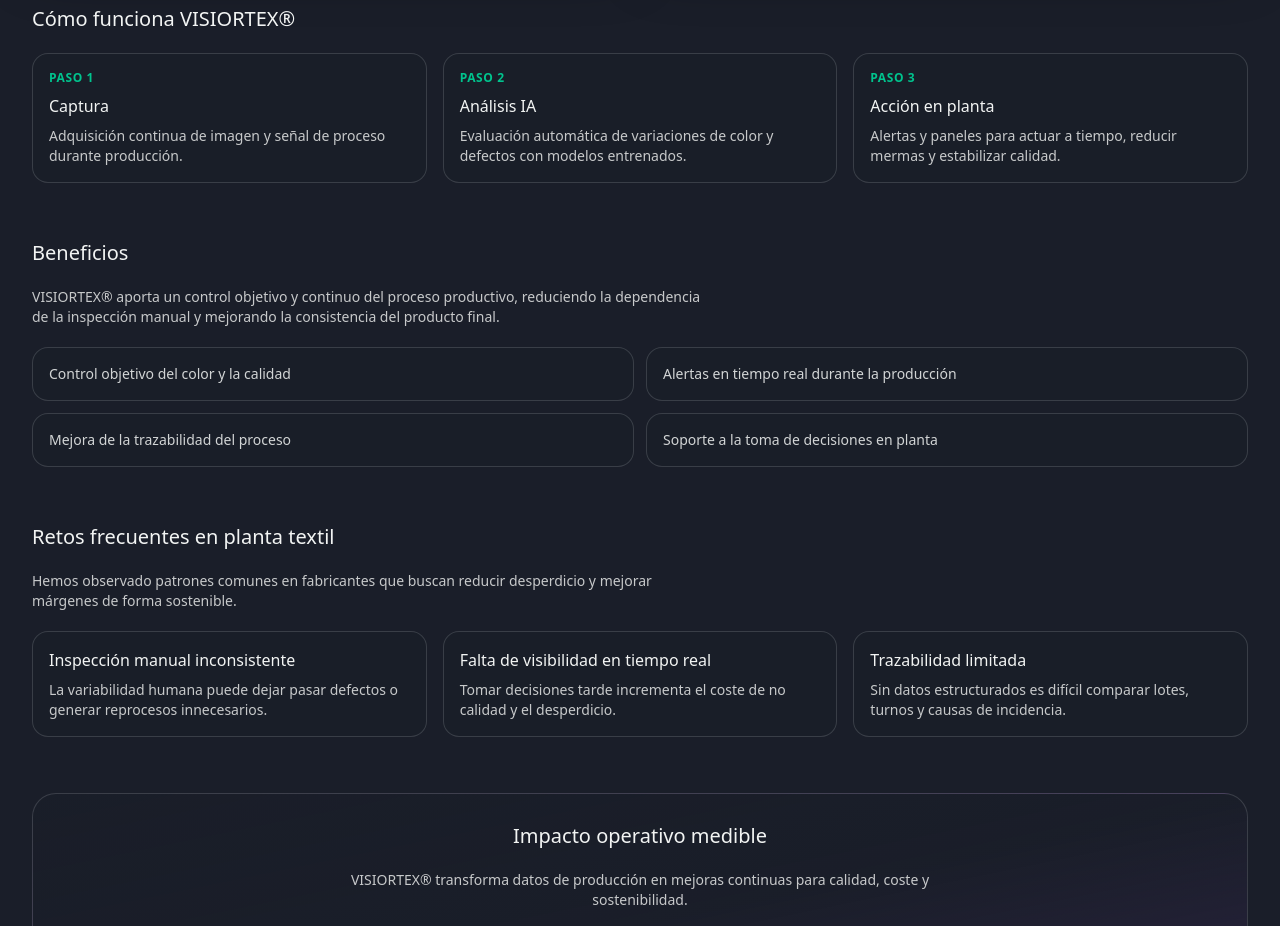
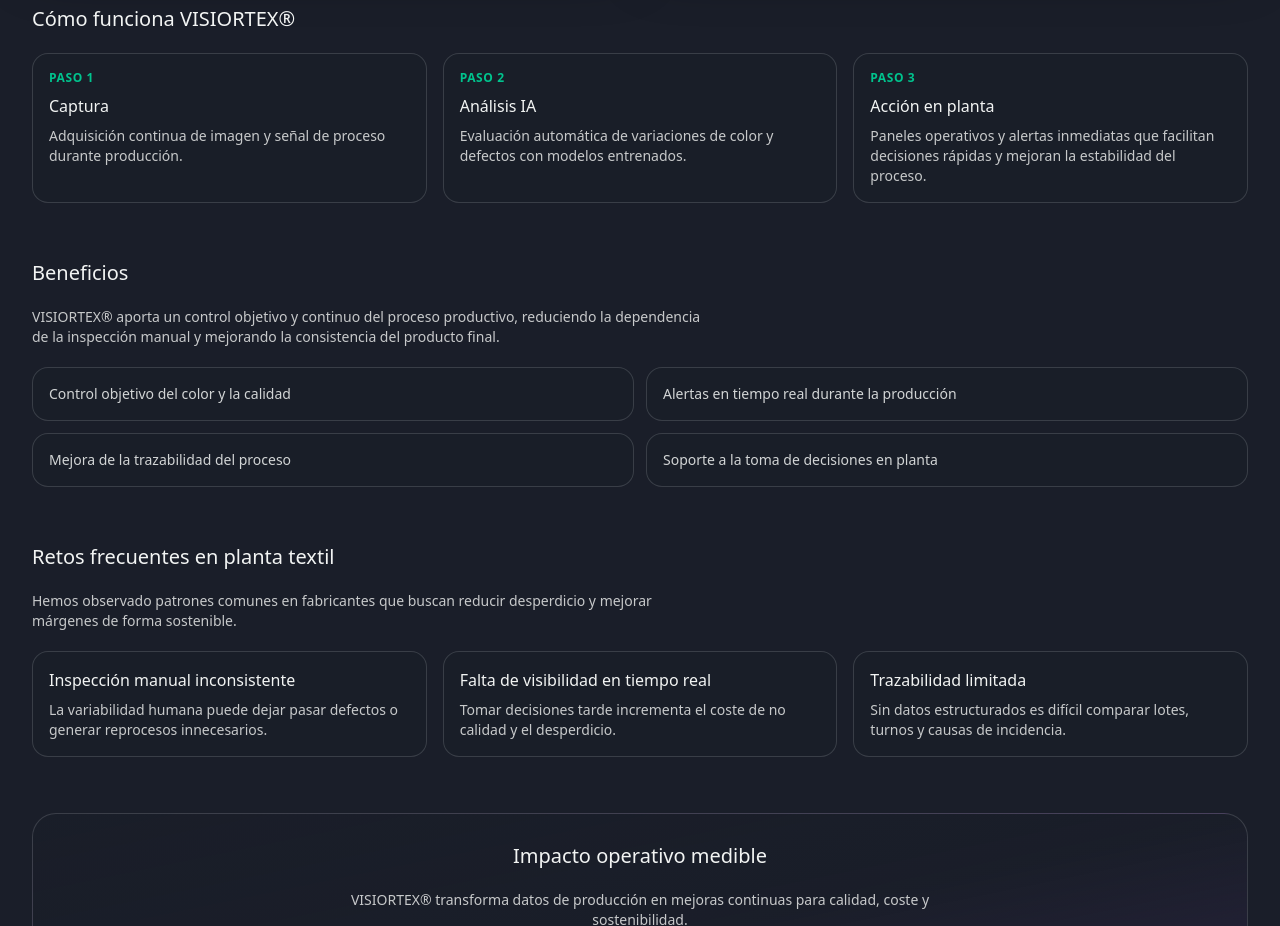
Before and after one commit to braianrabanal/vtx-web-feria, a Next.js app: page / in a window 1280 px wide. Shown: the part 1020-1946 px from the top of the page. Built offline with nearby package versions, Linux system fonts and the light colour scheme.

Commit message:
Ajusta el copy del paso 3 en "Cómo funciona VISIORTEX".
Actualiza la descripción de Acción en planta para enfatizar decisiones rápidas y estabilidad del proceso.

```diff
--- a/src/content/es.ts
+++ b/src/content/es.ts
@@ -89,7 +89,7 @@
       },
       {
         title: "Acción en planta",
-        text: "Alertas y paneles para actuar a tiempo, reducir mermas y estabilizar calidad.",
+        text: "Paneles operativos y alertas inmediatas que facilitan decisiones rápidas y mejoran la estabilidad del proceso.",
       },
     ],
   },
```
